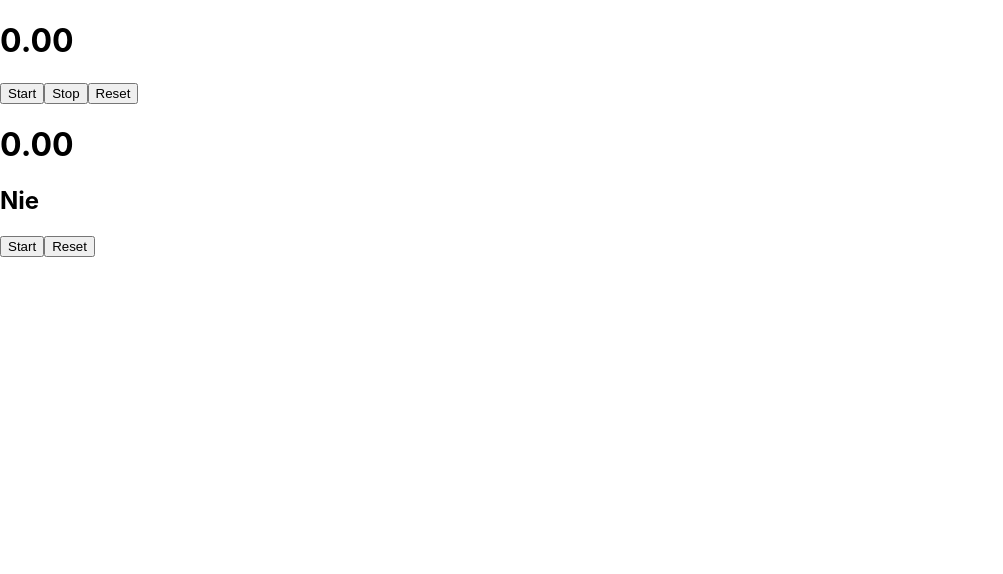
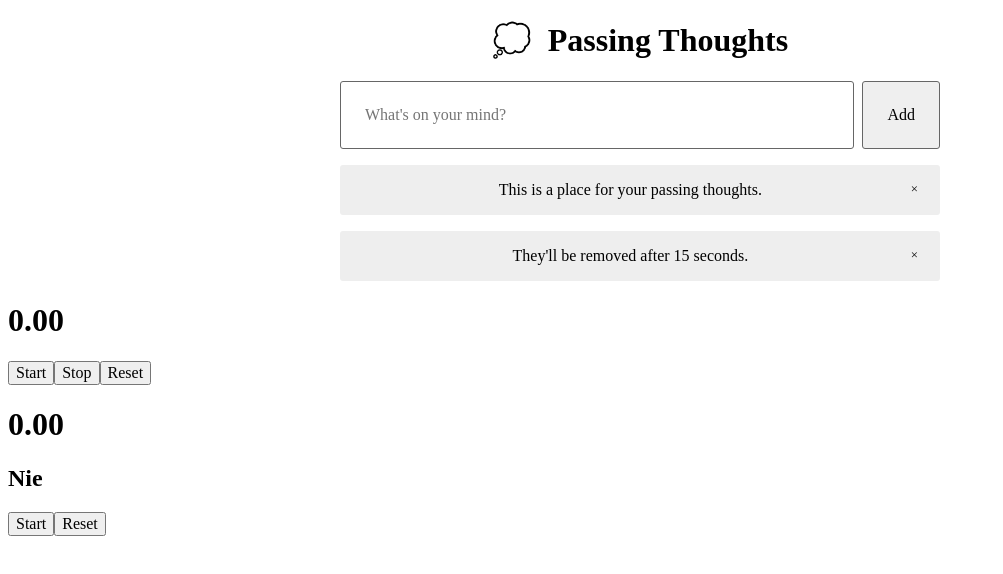
Before and after one commit to Qenick/public-react-sandbox, a React (Create React App) app: page / in a window 1280 px wide. Shown: the top 574 px of the page, without its empty margins (0-1003 px from the left). Built offline with nearby package versions, Linux system fonts and the light colour scheme.

Commit message:
PassignThoughts view done

```diff
--- a/src/App.js
+++ b/src/App.js
@@ -1,17 +1,15 @@
-import React, {Component} from "react";
+import React from "react";
 import './App.css';
-import ClockClass from "./ClockClass";
-import ClockFunction from "./ClockFunction";
+import Clocks from "./views/Clocks/Clocks";
+import PassingThoughts from "./views/PassingThoughts/PassingThoughts";
 
-class App extends Component {
-  render() {
+function App()  {
     return (
       <div>
-        <ClockClass />
-        <ClockFunction />
+        <PassingThoughts />
+        <Clocks/>
       </div>
     );
-  }
 }
 
 export default App;
--- a/src/index.css
+++ b/src/index.css
@@ -1,13 +1,87 @@
+/*body {*/
+/*  margin: 0;*/
+/*  font-family: -apple-system, BlinkMacSystemFont, 'Segoe UI', 'Roboto', 'Oxygen',*/
+/*    'Ubuntu', 'Cantarell', 'Fira Sans', 'Droid Sans', 'Helvetica Neue',*/
+/*    sans-serif;*/
+/*  -webkit-font-smoothing: antialiased;*/
+/*  -moz-osx-font-smoothing: grayscale;*/
+/*}*/
+
+/*code {*/
+/*  font-family: source-code-pro, Menlo, Monaco, Consolas, 'Courier New',*/
+/*    monospace;*/
+/*}*/
+
+PASSING THOUGHTS
 body {
   margin: 0;
+  font-size: 16pt;
   font-family: -apple-system, BlinkMacSystemFont, 'Segoe UI', 'Roboto', 'Oxygen',
-    'Ubuntu', 'Cantarell', 'Fira Sans', 'Droid Sans', 'Helvetica Neue',
-    sans-serif;
+  'Ubuntu', 'Cantarell', 'Fira Sans', 'Droid Sans', 'Helvetica Neue',
+  sans-serif;
   -webkit-font-smoothing: antialiased;
   -moz-osx-font-smoothing: grayscale;
 }
 
-code {
-  font-family: source-code-pro, Menlo, Monaco, Consolas, 'Courier New',
-    monospace;
+input,
+button {
+  font: inherit;
+  box-sizing: border-box;
 }
+
+input[type='submit'],
+button {
+  cursor: pointer;
+}
+
+.App {
+  margin: 0 auto;
+  max-width: 600px;
+  width: 95%;
+}
+
+.App h1:before {
+  content: '💭';
+  margin-right: 0.5em;
+}
+
+.AddThoughtForm {
+  display: flex;
+  flex-wrap: wrap;
+}
+
+.AddThoughtForm input {
+  padding: 1.5rem;
+  border: 1px solid #666;
+  border-radius: 3px;
+}
+
+.AddThoughtForm input[type='text'] {
+  flex-grow: 1;
+  margin-right: 0.5rem;
+}
+
+.thoughts {
+  list-style-type: none;
+  padding: 0;
+}
+
+.Thought {
+  padding: 1rem;
+  margin-bottom: 1rem;
+  border-radius: 3px;
+  background-color: #eee;
+}
+
+.Thought .remove-button {
+  font-size: 80%;
+  float: right;
+  border: 0;
+  border-radius: 3px;
+  background: transparent;
+}
+
+.Thought .remove-button:hover {
+  color: #fff;
+  background-color: #000;
+}
--- /dev/null
+++ b/src/views/Clocks/Clocks.js
@@ -0,0 +1,17 @@
+import React, {Component} from "react";
+
+import ClockClass from "./ClockClass";
+import ClockFunction from "./ClockFunction";
+
+const Clocks = () => {
+
+    return (
+      <div>
+        <ClockClass />
+        <ClockFunction />
+      </div>
+    );
+
+}
+
+export default Clocks;
--- /dev/null
+++ b/src/views/PassingThoughts/AddThoughtForm.js
@@ -0,0 +1,38 @@
+import React, {useState} from 'react';
+import { generateId, getNewExpirationTime } from './utilities';
+
+export function AddThoughtForm({addThought}) {
+  const [text, setText] = useState();
+
+  const handleSubmit = (e) => {
+    e.preventDefault();
+
+    if (text.length > 0) {
+      const newItem = {
+        id: generateId(),
+        text: text,
+        expiresAt: getNewExpirationTime()
+      }
+      addThought(newItem);
+    }
+    setText("");
+  }
+
+  const handleTextChange = ({target}) => {
+    setText(target.value)
+  }
+
+  return (
+    <form className="AddThoughtForm" onSubmit={handleSubmit}>
+      <input
+        type="text"
+
+        aria-label="What's on your mind?"
+        placeholder="What's on your mind?"
+        value={text}
+        onChange={handleTextChange}
+      />
+      <input type="submit" value="Add" />
+    </form>
+  );
+}
--- /dev/null
+++ b/src/views/PassingThoughts/PassingThoughts.js
@@ -0,0 +1,47 @@
+import React, { useState } from 'react';
+import { AddThoughtForm } from './AddThoughtForm';
+import { Thought } from './Thought';
+import { generateId, getNewExpirationTime } from './utilities';
+
+function PassingThoughts() {
+  const [thoughts, setThoughts] = useState([
+    {
+      id: generateId(),
+      text: 'This is a place for your passing thoughts.',
+      expiresAt: getNewExpirationTime(),
+    },
+    {
+      id: generateId(),
+      text: "They'll be removed after 15 seconds.",
+      expiresAt: getNewExpirationTime(),
+    },
+  ]);
+
+  const addThought = (thought) => {
+    setThoughts( (prev) => [thought, ...prev])
+  }
+
+  const removeThought = (thoughtIdToRemove) => {
+    setThoughts((prev) => {
+      return prev.filter( el => el.id !== thoughtIdToRemove)
+    })
+  }
+
+  return (
+    <div className="App">
+      <header>
+        <h1>Passing Thoughts</h1>
+      </header>
+      <main>
+        <AddThoughtForm addThought={addThought}/>
+        <ul className="thoughts">
+          {thoughts.map((thought) => (
+            <Thought key={thought.id} thought={thought} removeThought={removeThought} />
+          ))}
+        </ul>
+      </main>
+    </div>
+  );
+}
+
+export default PassingThoughts;
--- /dev/null
+++ b/src/views/PassingThoughts/Thought.js
@@ -0,0 +1,30 @@
+import React, {useEffect} from 'react';
+
+export function Thought({ thought, removeThought }) {
+
+
+  const handleRemoveClick = () => {
+    removeThought(thought.id);
+  };
+
+  useEffect( () => {
+    const intervalID = setInterval( () => {
+      removeThought(thought.id);
+    }, thought.expiresAt - Date.now())
+
+    return () => clearInterval(intervalID);
+  }, [thought])
+
+  return (
+    <li className="Thought">
+      <button
+        aria-label="Remove thought"
+        className="remove-button"
+        onClick={handleRemoveClick}
+      >
+        &times;
+      </button>
+      <div className="text">{thought.text}</div>
+    </li>
+  );
+}
--- /dev/null
+++ b/src/views/PassingThoughts/utilities.js
@@ -0,0 +1,10 @@
+export function getNewExpirationTime() {
+  return Date.now() + 15 * 1000;
+}
+
+let nextId = 0;
+export function generateId() {
+  const result = nextId;
+  nextId += 1;
+  return result;
+}
```
Also changed, not shown: src/views/Clocks/ClockClass.js (renamed from src/ClockClass.js), src/views/Clocks/ClockFunction.js (renamed from src/ClockFunction.js).
